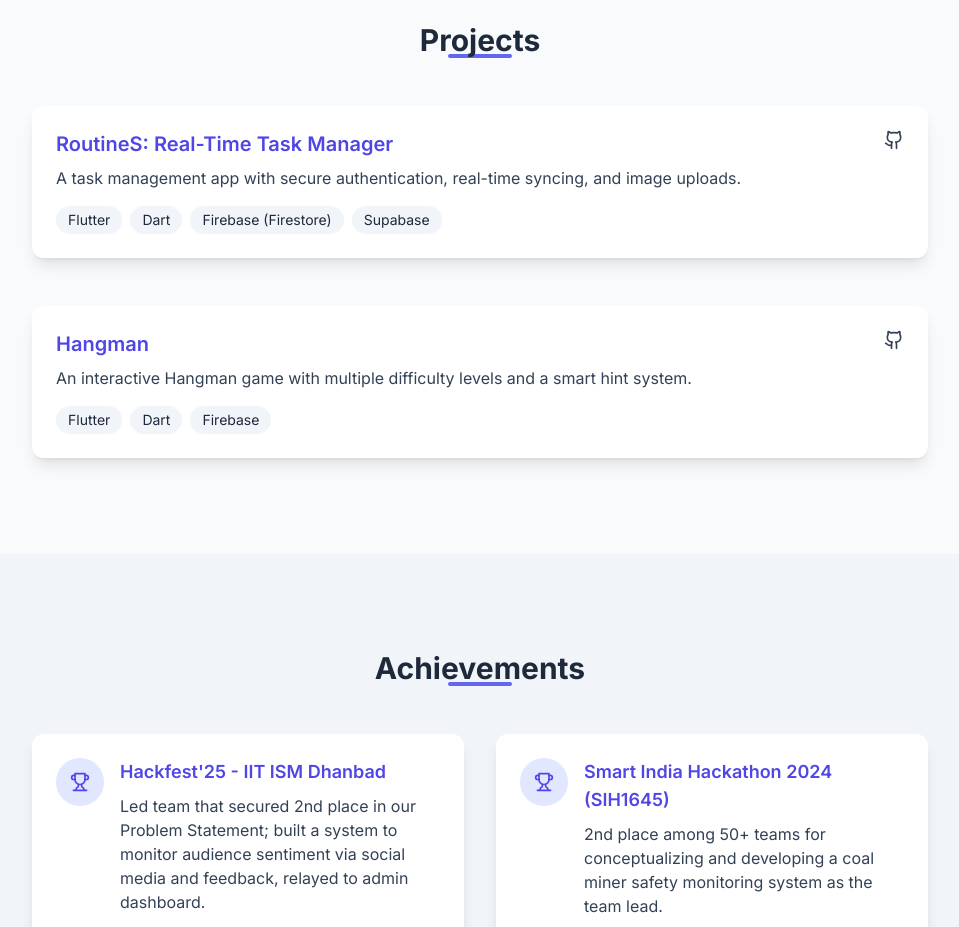
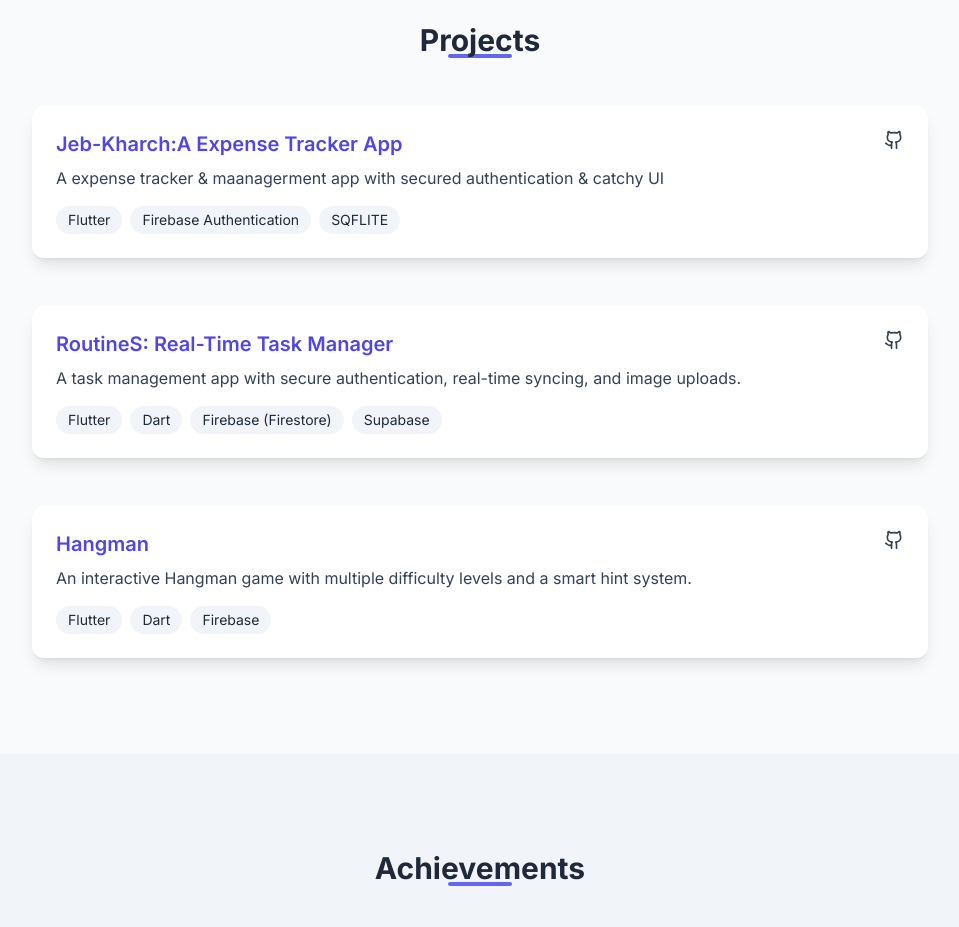
Before and after one commit to divyaanshupal/Portfolio, a React (Vite) app: page / in a window 1280 px wide. Shown: the part 4180-5107 px from the top of the page, without its empty margins (160-1119 px from the left). Built offline with nearby package versions, Linux system fonts and the light colour scheme.

Commit message:
added project

```diff
--- a/src/components/Projects.tsx
+++ b/src/components/Projects.tsx
@@ -14,6 +14,18 @@ const Projects: React.FC = () => {
   const [activeProject, setActiveProject] = useState<number | null>(null);
 
   const projects: Project[] = [
+    {
+      title:'Jeb-Kharch:A Expense Tracker App',
+      description:'A expense tracker & maanagerment app with secured authentication & catchy UI',
+      stack:['Flutter','Firebase Authentication','SQFLITE'],
+      githubLink:'https://github.com/divyaanshupal/Expense-Tracker-Assignment',
+      details:[
+        'Secure authentication with email/password and Google Sign-In, including persistent login sessions for seamless user experience.',
+        'Features to add and manage transactions, categorize expenses, choose payment methods, and add detailed descriptions to each transaction.',
+        'Users can view a comprehensive overview of their total income and expenses for better financial tracking.',
+        'Users can access full transaction history with swipe-to-delete functionality for quick and intuitive record management.',
+      ]
+    },
     {
       title: 'RoutineS: Real-Time Task Manager',
       description: 'A task management app with secure authentication, real-time syncing, and image uploads.',
```
